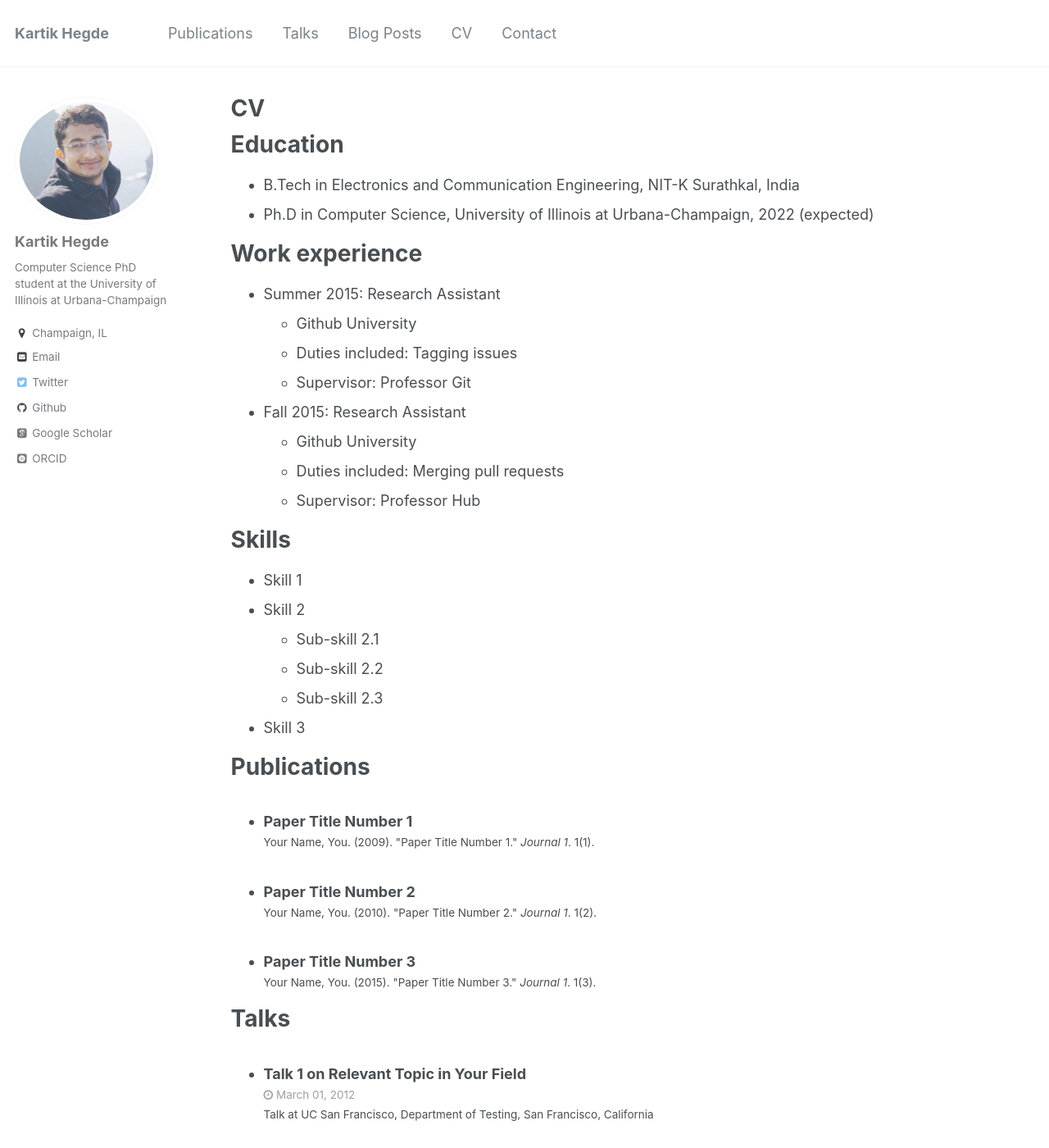
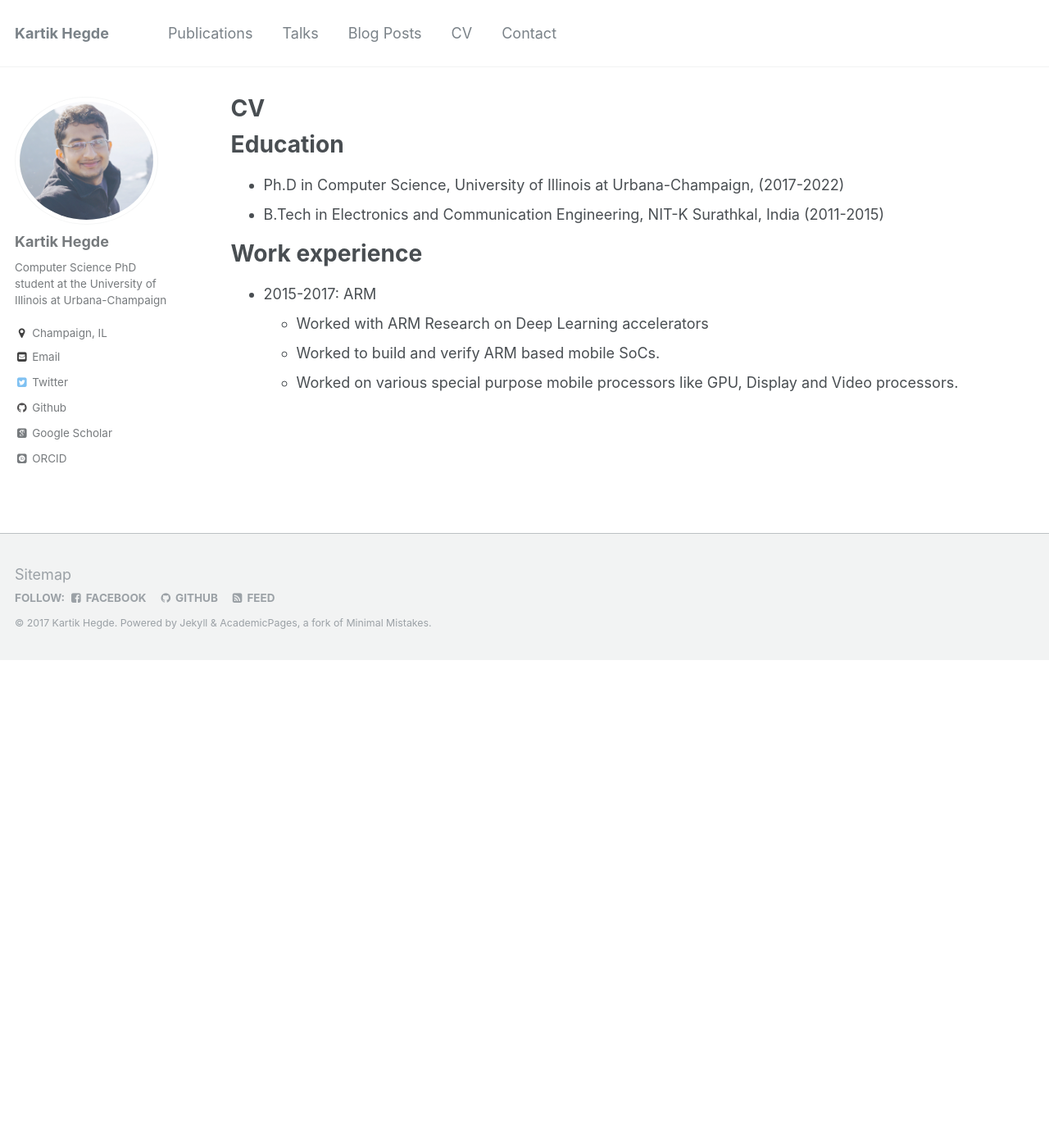
Before and after one commit to kartik-hegde/kartik-hegde.github.io, a Jekyll site: the page built from _pages/cv.md, in a window 1280 px wide and 1400 px high. Shown: the whole window at 82% size. Built offline with Jekyll 4.4.1, drawn with Linux system fonts in a browser that asks for light colours; some web fonts are replaced; some of the changed text lies outside the part shown.

Commit message:
Update CV

```diff
--- a/_pages/cv.md
+++ b/_pages/cv.md
@@ -11,48 +11,12 @@ redirect_from:
 
 Education
 ======
-* B.Tech in Electronics and Communication Engineering, NIT-K Surathkal, India
-* Ph.D in Computer Science, University of Illinois at Urbana-Champaign, 2022 (expected)
+* Ph.D in Computer Science, University of Illinois at Urbana-Champaign, (2017-2022)
+* B.Tech in Electronics and Communication Engineering, NIT-K Surathkal, India (2011-2015)
 
 Work experience
 ======
-* Summer 2015: Research Assistant
-  * Github University
-  * Duties included: Tagging issues
-  * Supervisor: Professor Git
-
-* Fall 2015: Research Assistant
-  * Github University
-  * Duties included: Merging pull requests
-  * Supervisor: Professor Hub
-
-Skills
-======
-* Skill 1
-* Skill 2
-  * Sub-skill 2.1
-  * Sub-skill 2.2
-  * Sub-skill 2.3
-* Skill 3
-
-Publications
-======
-  <ul>{% for post in site.publications %}
-    {% include archive-single-cv.html %}
-  {% endfor %}</ul>
-
-Talks
-======
-  <ul>{% for post in site.talks %}
-    {% include archive-single-talk-cv.html %}
-  {% endfor %}</ul>
-
-Teaching
-======
-  <ul>{% for post in site.teaching %}
-    {% include archive-single-cv.html %}
-  {% endfor %}</ul>
-
-Service and leadership
-======
-* Currently signed in to 43 different slack teams
+* 2015-2017: ARM
+  * Worked with ARM Research on Deep Learning accelerators
+  * Worked to build and verify ARM based mobile SoCs.
+  * Worked on various special purpose mobile processors like GPU, Display and Video processors.
```
Also changed, not shown: 1 other file.
